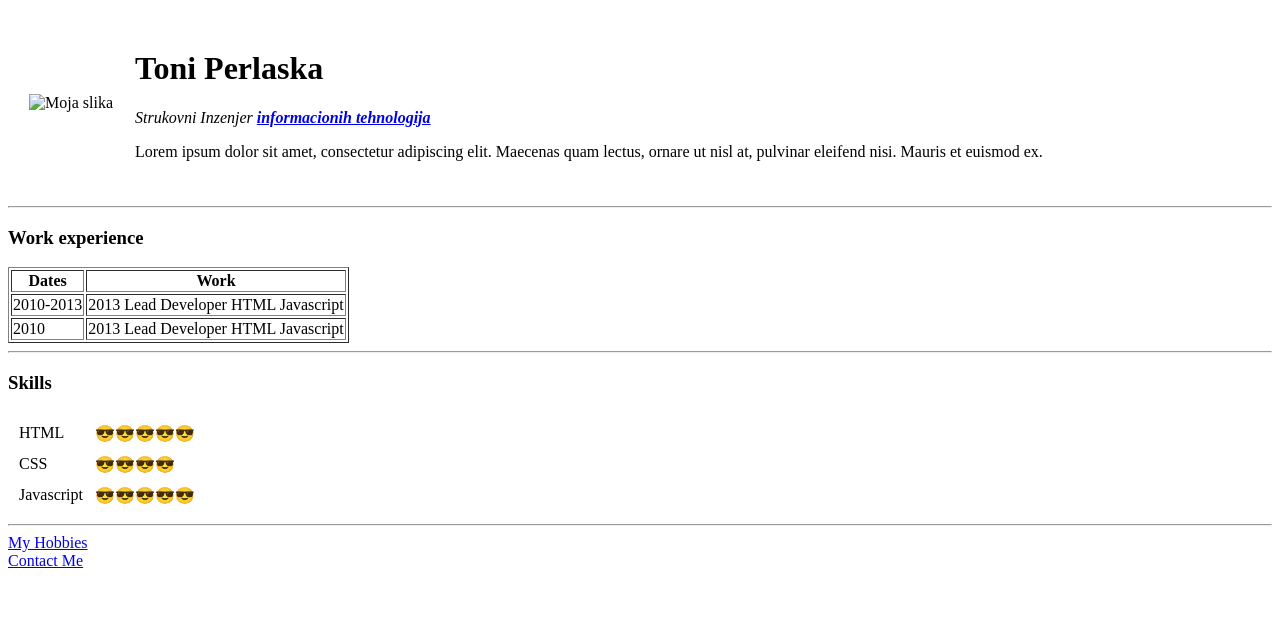
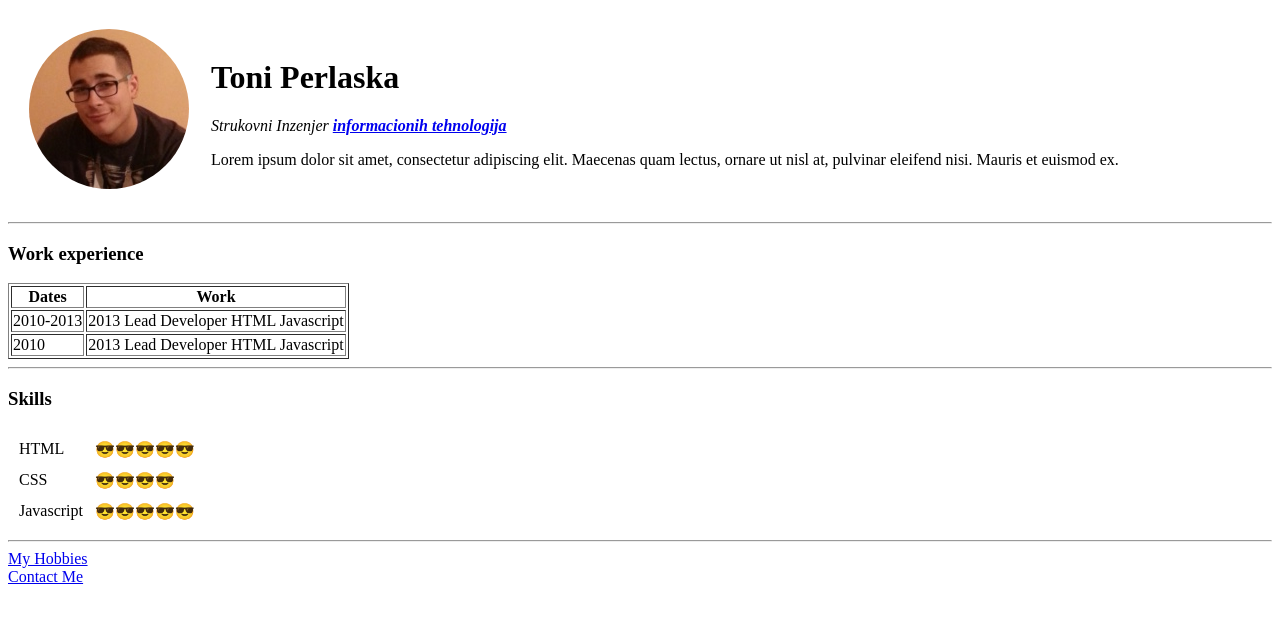
Before and after one commit to Siblyx/cv, a plain HTML site: page index.html in a window 1280 px wide. Drawn offline with Linux system fonts and the light colour scheme.

Commit message:
Update index.html

```diff
--- a/index.html
+++ b/index.html
@@ -11,7 +11,7 @@
 
     <table cellspacing="20">
         <tr>
-            <td> <img src="img/Toni.profilna.png" alt="Moja slika"></td>
+            <td> <img src="Toni.profilna.png" alt="Moja slika"></td>
             <td><h1>Toni Perlaska</h1>
                 <p><em>Strukovni Inzenjer <strong><a href='https://en.wikipedia.org/wiki/Information_technology'>informacionih tehnologija</a></strong></em></p>
                 <p>Lorem ipsum dolor sit amet, consectetur adipiscing elit. Maecenas quam lectus, ornare ut nisl at, pulvinar eleifend nisi.
```
